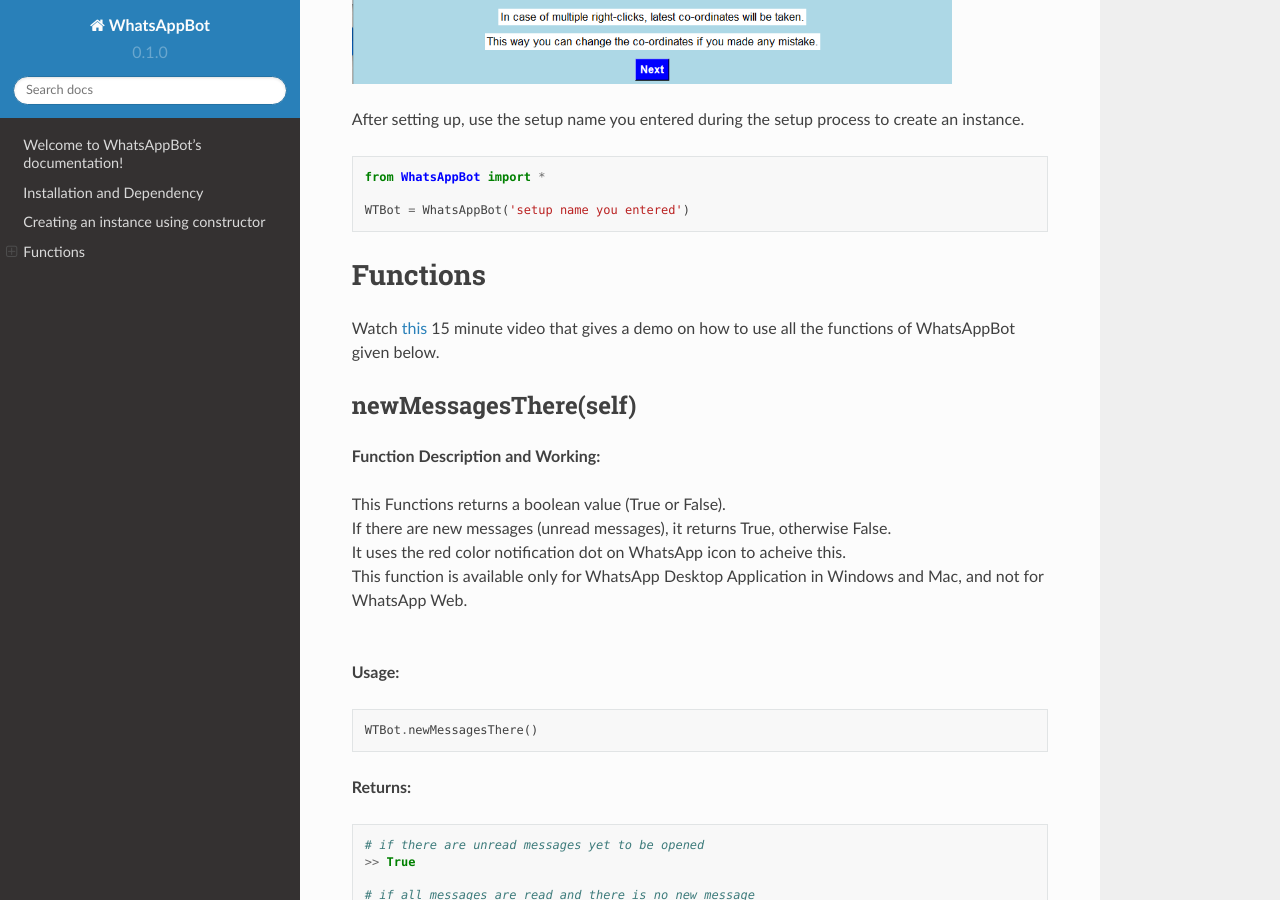
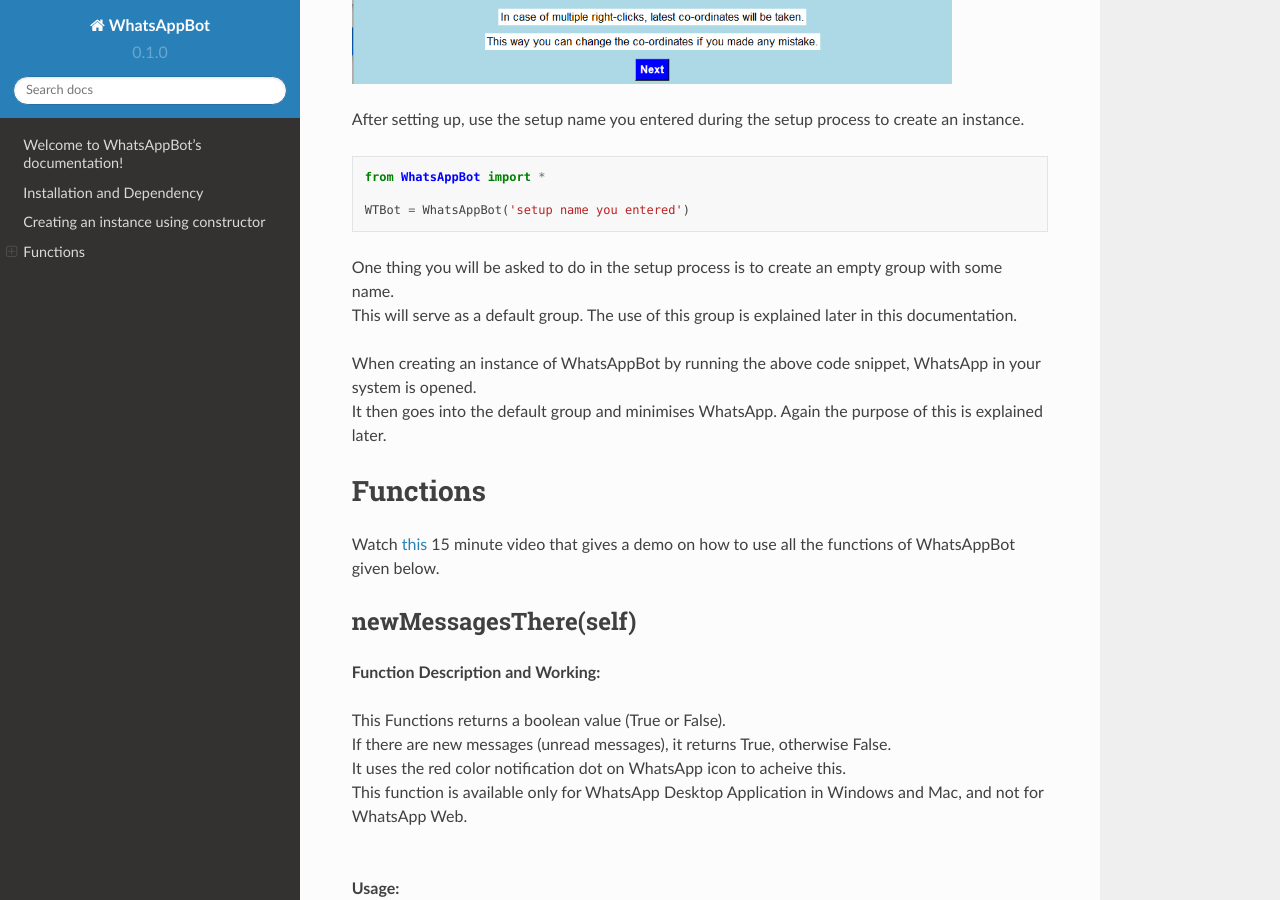
Before and after one commit to ArvindR07/WhatsAppBotDocs, a Sphinx documentation site: the page built from docs/source/index.rst, in a window 1280 px wide and 900 px high, scrolled down 1875 px. Built offline with Sphinx 7.4.7 and the Read the Docs theme 2.0.0, drawn with Linux system fonts in a browser that asks for light colours.

Commit message:
Update index.rst

```diff
--- a/docs/source/index.rst
+++ b/docs/source/index.rst
@@ -81,6 +81,12 @@
    from WhatsAppBot import *
 
    WTBot = WhatsAppBot('setup name you entered')
+
+| One thing you will be asked to do in the setup process is to create an empty group with some name.
+| This will serve as a default group. The use of this group is explained later in this documentation.
+
+| When creating an instance of WhatsAppBot by running the above code snippet, WhatsApp in your system is opened.
+| It then goes into the default group and minimises WhatsApp. Again the purpose of this is explained later.
 
 Functions
 =======================
```
